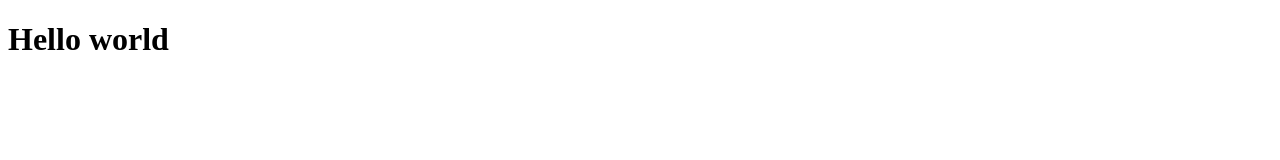
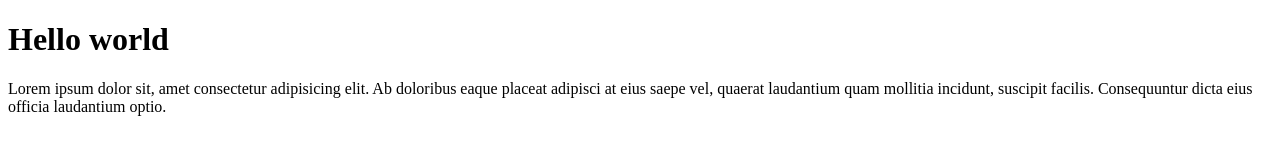
Before and after one commit to ristykdr/rist-tes, a plain HTML site: page index.html in a window 1280 px wide. Drawn offline with Linux system fonts and the light colour scheme.

Commit message:
Changes to be committed: 	modified:   index.html     menambah paragraf

```diff
--- a/index.html
+++ b/index.html
@@ -8,5 +8,6 @@
 </head>
 <body>
     <h1>Hello world</h1>
+    <p>Lorem ipsum dolor sit, amet consectetur adipisicing elit. Ab doloribus eaque placeat adipisci at eius saepe vel, quaerat laudantium quam mollitia incidunt, suscipit facilis. Consequuntur dicta eius officia laudantium optio.</p>
 </body>
 </html>
```
